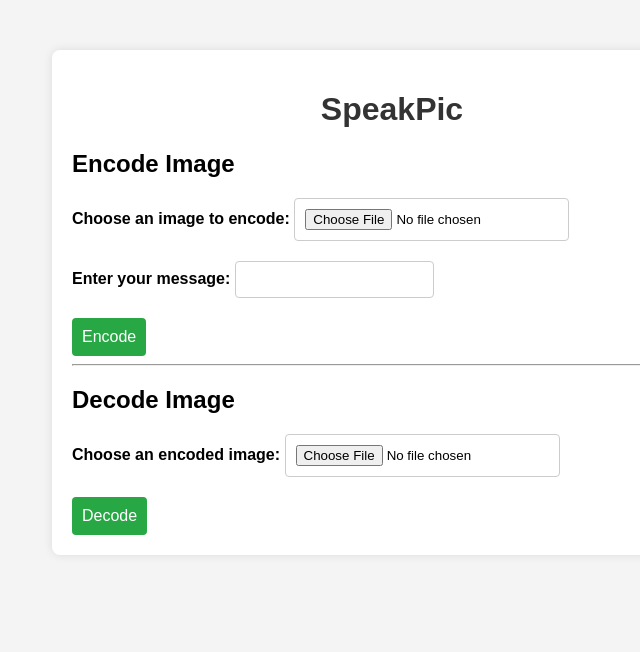
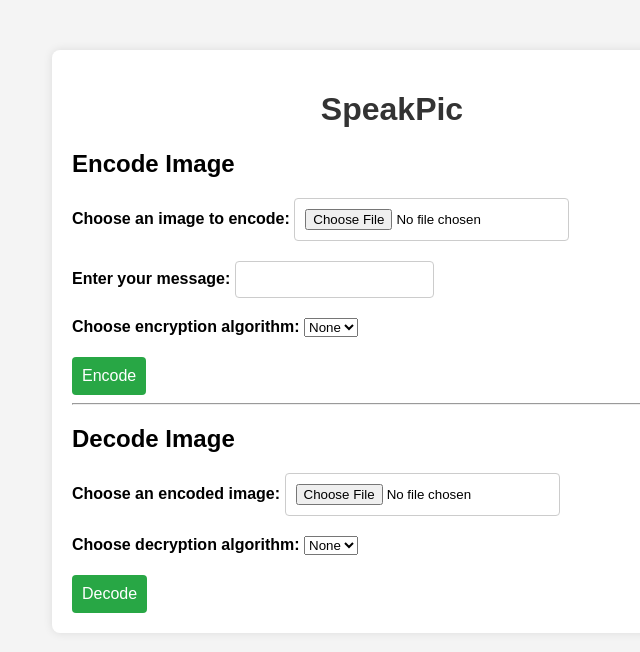
Before and after one commit to BalusCodeur/SpeakPic, a Flask app: page / in a window 1280 px wide. Shown: the top 652 px of the page, without its empty margins (248-888 px from the left). Run offline with Flask 3, Linux system fonts and the light colour scheme.

Commit message:
Ajout champs cles

```diff
--- a/Frontend/app.py
+++ b/Frontend/app.py
@@ -9,73 +9,38 @@ os.makedirs(UPLOAD_FOLDER, exist_ok=True)
 app.config['UPLOAD_FOLDER'] = UPLOAD_FOLDER
 
 
-def encode_message(image_path, message):
-    img = Image.open(image_path)
-    binary_message = ''.join(format(ord(i), '08b') for i in message)
-    print("Message à encoder : " + message)
-    print("Message binaire : " + binary_message)
-    binary_message += '11111111'  # Marqueur de fin de message
-    print("Message binaire avec marqueur : " + binary_message)
+def encrypt_message(message, algorithm, keys):
+    return "encryptmessage"
 
-    pixels = list(img.getdata())
-    print("Nombre de pixels dans l'image : " + str(len(pixels)))
-    encoded_pixels = []
-
-    if len(binary_message) > len(pixels) * 3:
-        raise ValueError("Message too long to encode")
-
-    message_index = 0
-    for pixel in pixels:
-        if message_index < len(binary_message):
-            new_pixel = list(pixel)
-            print("Pixel avant encodage :", pixel)  # Imprimer le pixel avant l'encodage
-            for i in range(3):  # R, G, B channels
-                if message_index < len(binary_message):
-                    new_pixel[i] = new_pixel[i] & 0xFE | int(binary_message[message_index])
-                    message_index += 1
-            print("Pixel après encodage :", new_pixel)  # Imprimer le pixel après l'encodage
-            encoded_pixels.append(tuple(new_pixel))
-        else:
-            encoded_pixels.append(pixel)
-
-    print("Nombre total de pixels encodés :", len(encoded_pixels))
-
-    encoded_img = Image.new(img.mode, img.size)
-    encoded_img.putdata(encoded_pixels)
-    return encoded_img
-
-def decode_message(encoded_image_path):
-    encoded_img = Image.open(encoded_image_path)
-    pixels = list(encoded_img.getdata())
-    binary_message = ''
-
-    for pixel in pixels:
-        for i in range(3):  # R, G, B channels
-            binary_message += bin(pixel[i] & 1)[-1]
-
-    message = ''
-    for i in range(0, len(binary_message), 8):
-        byte = binary_message[i:i+8]
-        #if byte == '11111111':  # Marqueur de fin de message
-        #    break
-        message += chr(int(byte, 2))
-
-    return message
+def encode_message(image_path, encryptmessage):
+    image = Image.open(image_path)
+    return image
 
 
+def decode_message(image_path, algorithm, keys):
+    return "Encrypted message"
+
+def decrypt_message(message, algorithm, keys):
+    return "Decrypted message"
 
 
 @app.route('/', methods=['GET', 'POST'])
 def upload_file():
-    return render_template('index.html')
     if request.method == 'POST':
         file = request.files['file']
         message = request.form['message']
+        algorithm = request.form['algorithm']
+        keys = {
+            'public_key': request.form.get('public_key'),
+            'private_key': request.form.get('private_key'),
+            'aes_key': request.form.get('aes_key')
+        }
+
         filename = secure_filename(file.filename)
         file_path = os.path.join(app.config['UPLOAD_FOLDER'], filename)
         file.save(file_path)
 
-        encoded_image = encode_message(file_path, message)
+        encoded_image = encode_message(file_path, message, algorithm, keys)
         encoded_image_path = os.path.join(app.config['UPLOAD_FOLDER'], 'encoded_' + filename)
         encoded_image.save(encoded_image_path)
         return send_file(encoded_image_path, as_attachment=True)
@@ -84,14 +49,20 @@ def upload_file():
 
 @app.route('/decode', methods=['POST'])
 def decode_file():
-    return render_template('index.html')
     if request.method == 'POST':
         file = request.files['encoded_file']
+        algorithm = request.form['algorithm']
+        keys = {
+            'public_key': request.form.get('public_key'),
+            'private_key': request.form.get('private_key'),
+            'aes_key': request.form.get('aes_key')
+        }
+
         filename = secure_filename(file.filename)
         file_path = os.path.join(app.config['UPLOAD_FOLDER'], filename)
         file.save(file_path)
 
-        decoded_message = decode_message(file_path)
+        decoded_message = decode_message(file_path, algorithm, keys)
         return render_template('index.html', decoded_message=decoded_message)
     return render_template('index.html')
 
--- a/Frontend/static/style.css
+++ b/Frontend/static/style.css
@@ -49,3 +49,28 @@ button {
 button:hover {
     background-color: #218838;
 }
+
+.dropdown {
+    position: relative;
+    display: inline-block;
+}
+
+.dropdown-content {
+    display: none;
+    position: absolute;
+    background-color: #f9f9f9;
+    min-width: 160px;
+    box-shadow: 0px 8px 16px 0px rgba(0,0,0,0.2);
+    z-index: 1;
+}
+
+.dropdown-content a {
+    color: black;
+    padding: 12px 16px;
+    text-decoration: none;
+    display: block;
+}
+
+.dropdown-content a:hover {background-color: #f1f1f1;}
+
+.show {display: block;}
--- a/Frontend/templates/index.html
+++ b/Frontend/templates/index.html
@@ -20,6 +20,26 @@
                 <input type="text" name="message" id="message" required>
             </div>
             <div>
+                <label for="algorithm">Choose encryption algorithm:</label>
+                <select name="algorithm" id="algorithm" onchange="showKeyFields('encode')">
+                    <option value="none">None</option>
+                    <option value="rsa">RSA</option>
+                    <option value="aes">AES</option>
+                </select>
+            </div>
+            <div id="encodeKeyFields" style="display: none;">
+                <div id="encodeRsaFields" style="display: none;">
+                    <label for="public_key">Public Key:</label>
+                    <input type="text" name="public_key" id="public_key">
+                    <label for="private_key">Private Key:</label>
+                    <input type="text" name="private_key" id="private_key">
+                </div>
+                <div id="encodeAesFields" style="display: none;">
+                    <label for="aes_key">AES Key:</label>
+                    <input type="text" name="aes_key" id="aes_key">
+                </div>
+            </div>
+            <div>
                 <button type="submit">Encode</button>
             </div>
         </form>
@@ -29,6 +49,26 @@
             <div>
                 <label for="encoded_file">Choose an encoded image:</label>
                 <input type="file" name="encoded_file" id="encoded_file" required>
+            </div>
+            <div>
+                <label for="decode_algorithm">Choose decryption algorithm:</label>
+                <select name="decode_algorithm" id="decode_algorithm" onchange="showKeyFields('decode')">
+                    <option value="none">None</option>
+                    <option value="rsa">RSA</option>
+                    <option value="aes">AES</option>
+                </select>
+            </div>
+            <div id="decodeKeyFields" style="display: none;">
+                <div id="decodeRsaFields" style="display: none;">
+                    <label for="decode_public_key">Public Key:</label>
+                    <input type="text" name="decode_public_key" id="decode_public_key">
+                    <label for="decode_private_key">Private Key:</label>
+                    <input type="text" name="decode_private_key" id="decode_private_key">
+                </div>
+                <div id="decodeAesFields" style="display: none;">
+                    <label for="decode_aes_key">AES Key:</label>
+                    <input type="text" name="decode_aes_key" id="decode_aes_key">
+                </div>
             </div>
             <div>
                 <button type="submit">Decode</button>
@@ -41,5 +81,33 @@
         </div>
         {% endif %}
     </div>
+    <script>
+        function showKeyFields(action) {
+            var algorithm, rsaFields, aesFields, keyFields;
+            if (action === 'encode') {
+                algorithm = document.getElementById("algorithm").value;
+                keyFields = document.getElementById("encodeKeyFields");
+                rsaFields = document.getElementById("encodeRsaFields");
+                aesFields = document.getElementById("encodeAesFields");
+            } else {
+                algorithm = document.getElementById("decode_algorithm").value;
+                keyFields = document.getElementById("decodeKeyFields");
+                rsaFields = document.getElementById("decodeRsaFields");
+                aesFields = document.getElementById("decodeAesFields");
+            }
+
+            keyFields.style.display = "none";
+            rsaFields.style.display = "none";
+            aesFields.style.display = "none";
+
+            if (algorithm === "rsa") {
+                keyFields.style.display = "block";
+                rsaFields.style.display = "block";
+            } else if (algorithm === "aes") {
+                keyFields.style.display = "block";
+                aesFields.style.display = "block";
+            }
+        }
+    </script>
 </body>
 </html>
```
